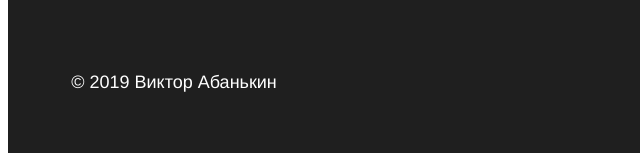
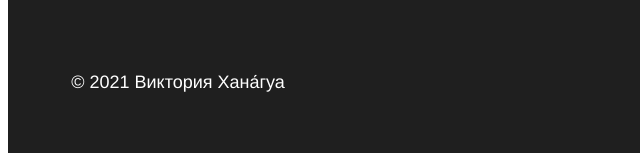
Before and after one commit to khanagua/how-to-learn, a plain HTML site: page index.html in a window 1280 px wide. Shown: the part 3811-3969 px from the top of the page, 0-640 px from the left. Drawn offline with Linux system fonts and the light colour scheme.

Commit message:
Правит информацию в футере

```diff
--- a/index.html
+++ b/index.html
@@ -127,7 +127,7 @@
       <div class="footer__columns">
         <div class="footer__column footer__column_content_copyright">
           <div class="logo logo_place_footer"></div>
-          <p class="footer__author">&copy; 2019 Виктор Абанькин</p>
+          <p class="footer__author">&copy; 2021 Виктория Хана́гуа</p>
         </div>
         <div class="footer__column footer__column_content_info">
           <p class="footer__column-heading">О Практикуме</p>
```
